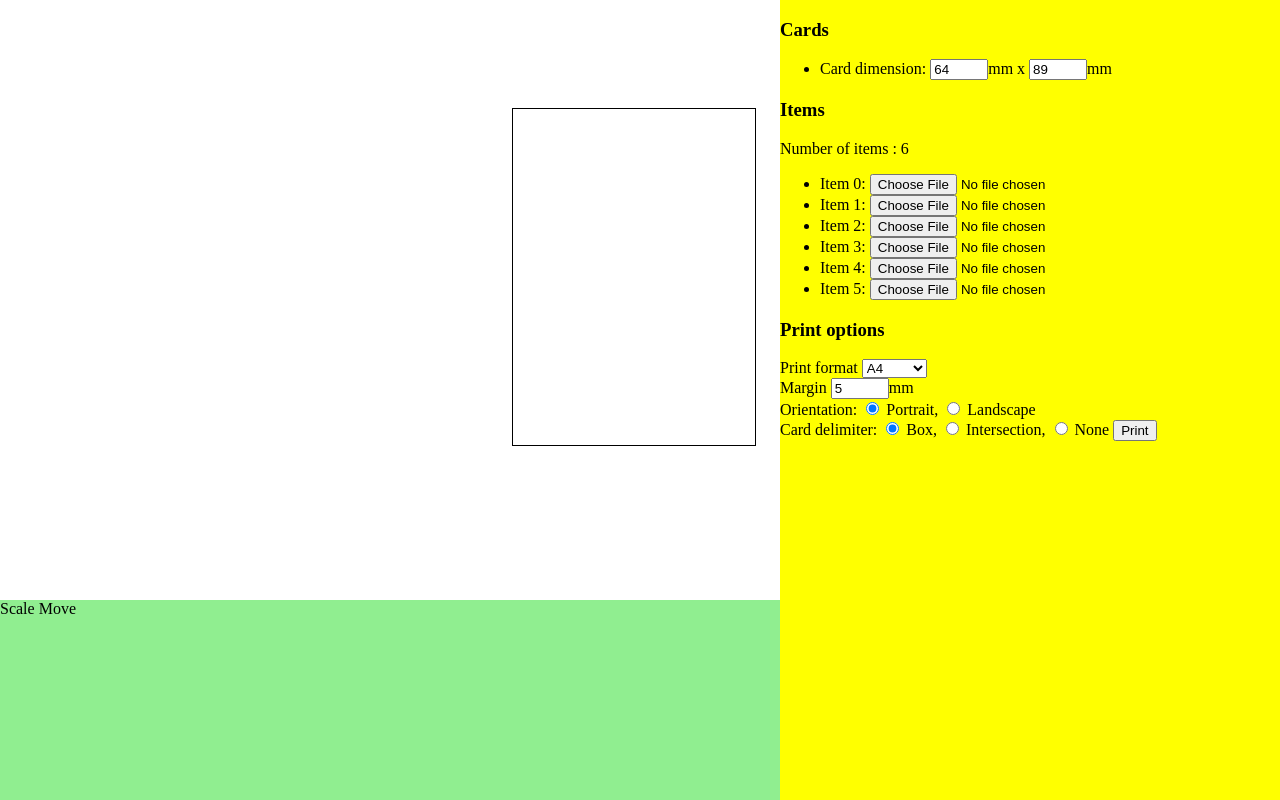
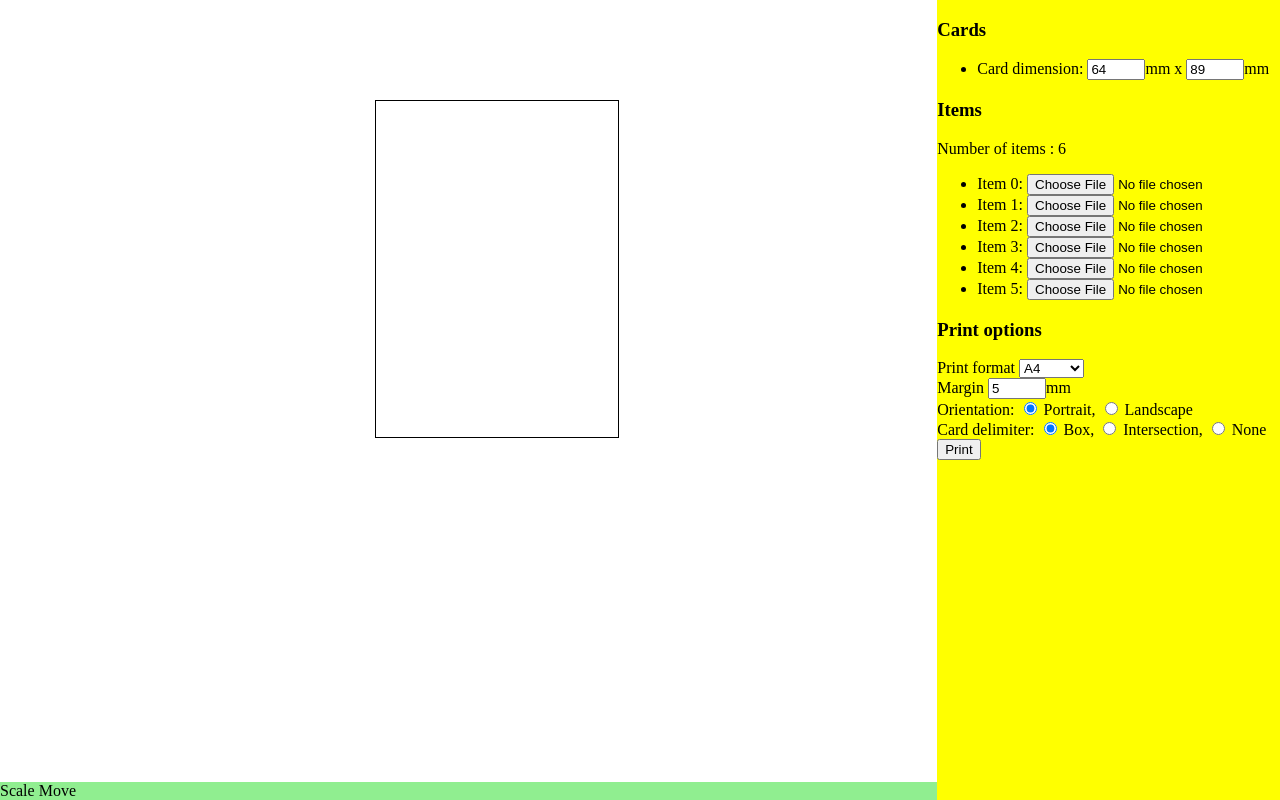
Before and after one commit to panglesd/custom-proset, a plain HTML site: page index.html in a window 1280 px wide. Drawn offline with Linux system fonts and the light colour scheme.

Commit message:
bit of css

```diff
--- a/custom-proset.css
+++ b/custom-proset.css
@@ -9,11 +9,11 @@
 
 
 .ui {
-    position: fixed;
-    right:0;
-    top:0;
-    bottom:0;
-    width: 500px;
+    /* position: fixed; */
+    /* right:0; */
+    /* top:0; */
+    /* bottom:0; */
+    /* width: 500px; */
     background-color:yellow;
     overflow-x: clip;
     overflow-y: scroll;
@@ -26,11 +26,11 @@ input[type="number"] {
 
 
 .editing-tools {
-    position: fixed;
-    bottom: 0;
-    left:0;
-    right: 0;
-    height: 200px;
+    /* position: fixed; */
+    /* bottom: 0; */
+    /* left:0; */
+    /* right: 0; */
+    /* height: 200px; */
     background-color: lightgreen;
 }
 
@@ -41,6 +41,32 @@ input[type="number"] {
 }
 
 
-.customSizeInput {
-    display:none;
+/* .customSizeInput { */
+/*     display:none; */
+/* } */
+
+#main-container {
+    display: flex;
+    justify-content: flex-end;
+    position: absolute;
+    left: 0;
+    right: 0;
+    top: 0;
+    bottom: 0;
 }
+
+#card-and-options-container {
+    flex-grow: 1;
+    display: flex;
+    flex-direction: column;
+    justify-content: flex-end;
+    position: relative;
+}
+
+#card-container {
+    flex-grow: 1;
+}
+
+#editing-tools {
+
+}
--- a/index.html
+++ b/index.html
@@ -9,6 +9,9 @@
     </head>
     <body>
 	<!-- Card for previewing result and moving things around -->
+	<div id="main-container">
+	    <div id="card-and-options-container">
+		<div id="card-container">
 		    <div class="card">
 			<img draggable="false" class="item" alt="" id="img-item-0"/>
 			<img draggable="false" class="item" alt="" id="img-item-1"/>
@@ -17,12 +20,13 @@
 			<img draggable="false" class="item" alt="" id="img-item-4"/>
 			<img draggable="false" class="item" alt="" id="img-item-5"/>
 		    </div>
+		</div>
 		<!-- User Interface for choosing editing tool -->
 		<div class="editing-tools">
 		    <span id="scale-tool">Scale</span>
 		    <span id="move-tool">Move</span>
 		</div>
-	<!-- User Interface for choosing parameters and items -->
+	    </div>	<!-- User Interface for choosing parameters and items -->
 	    <div class="ui">
 		<h3>Cards</h3>
 		<ul>
@@ -64,10 +68,10 @@
 		<br/>
 		Margin <input id="print-margin" type="number" value="5"/>mm<br/>
 		Orientation: <input type="radio" name="portrait" value="portrait" checked/> Portrait, <input type="radio" name="portrait" value="landscape"/> Landscape <br/>
-	    Card delimiter: <input type="radio" name="delimiter" value="box" checked/> Box, <input type="radio" name="delimiter" value="intersection"/> Intersection, <input type="radio" name="delimiter" value="none"/> None
+		Card delimiter: <input type="radio" name="delimiter" value="box" checked/> Box, <input type="radio" name="delimiter" value="intersection"/> Intersection, <input type="radio" name="delimiter" value="none"/> None <br/>
 		<input name="" type="button" value="Print" onclick="print()"/>
 	    </div>
-	<script src="custom-proset.js"></script>
+	</div>	<script src="custom-proset.js"></script>
 	<script src="https://unpkg.com/jspdf@latest/dist/jspdf.umd.js"></script>
     </body>
 </html>
```
Lines whose indentation alone changed are shown as unchanged.
